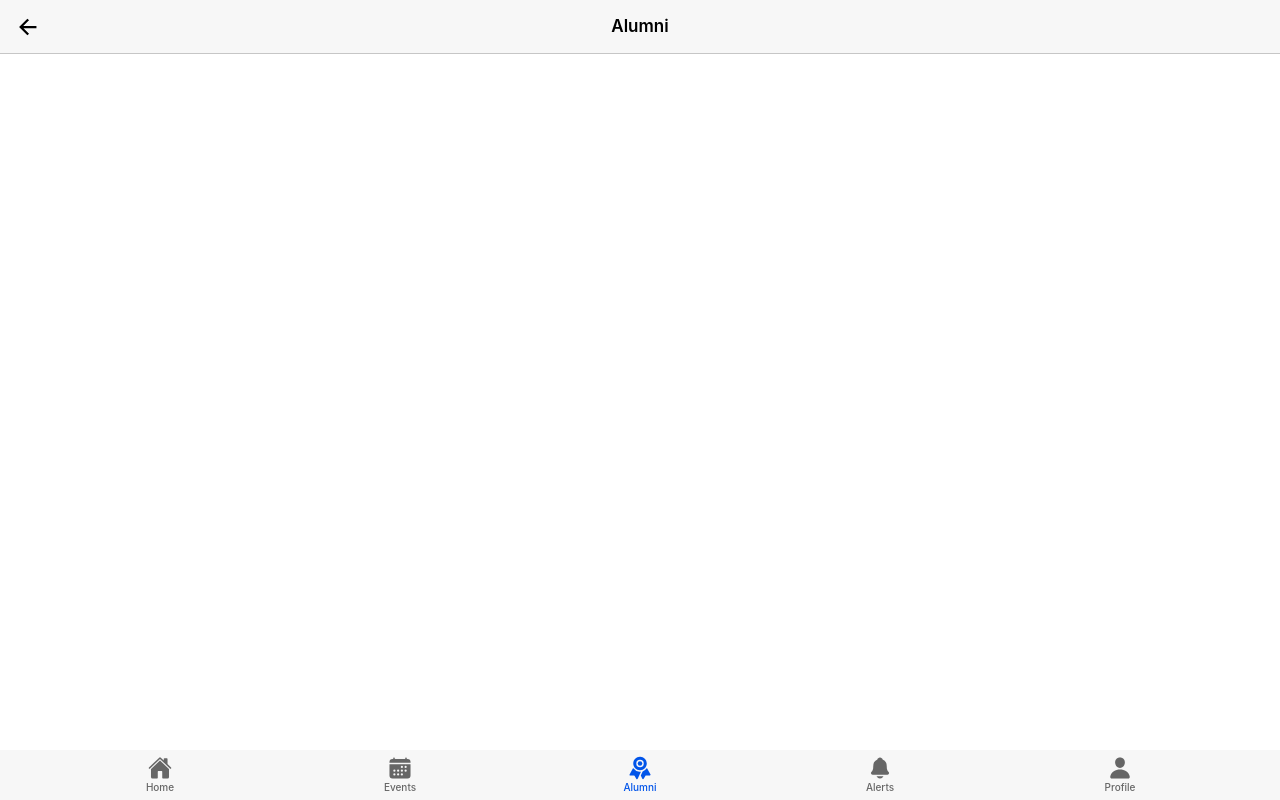
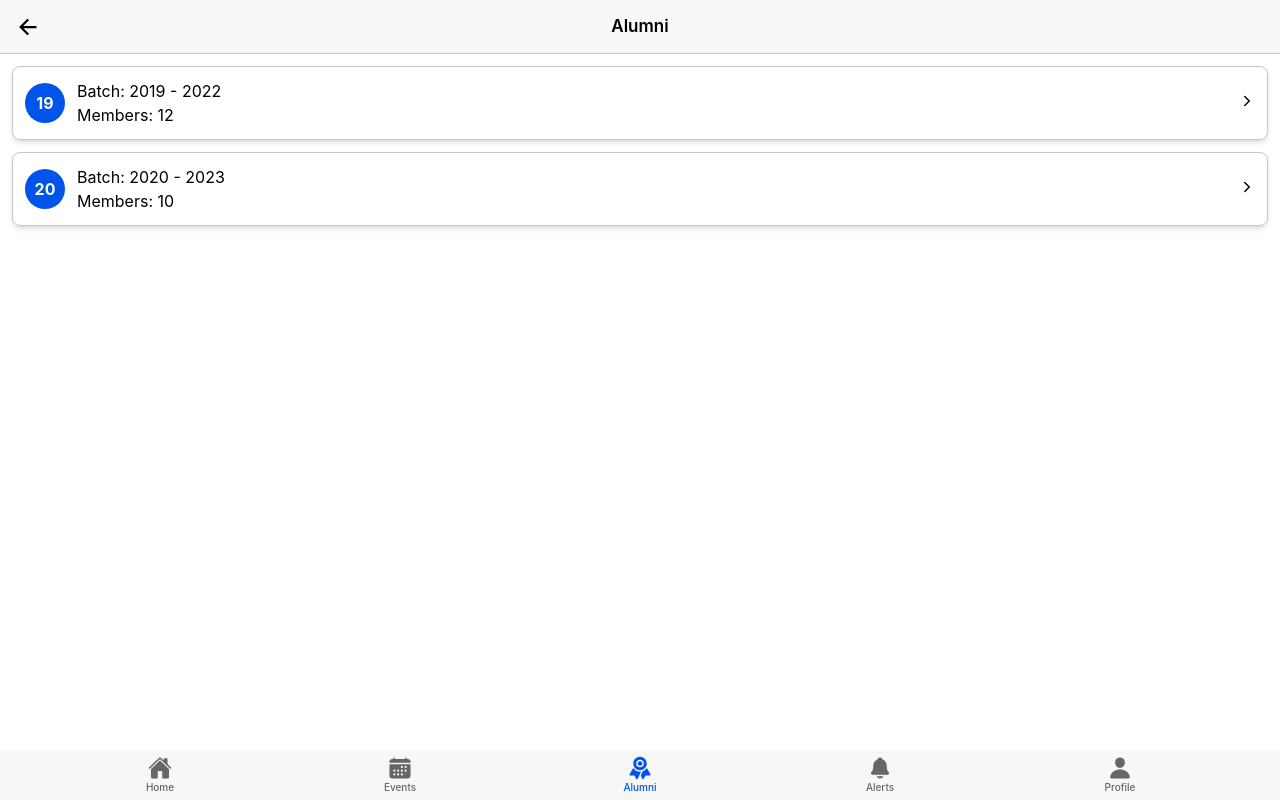
Before and after one commit to IONHAX04/SONA-NCC-ALUMNI, a React (Vite) app: page /alumni in a window 1280 px wide. Built offline with nearby package versions, Linux system fonts and the light colour scheme.

Commit message:
batch details drafted

```diff
--- a/index.html
+++ b/index.html
@@ -25,6 +25,6 @@
   </head>
   <body>
     <div id="root"></div>
-    <script type="module" src="/src/main.tsx"></script>
+    <script type="module" src="./src/main.tsx"></script>
   </body>
 </html>
--- a/src/pages/02-Login/Login.tsx
+++ b/src/pages/02-Login/Login.tsx
@@ -36,7 +36,7 @@ const Login: React.FC = () => {
             type="email"
             placeholder="Email"
             style={{ marginBottom: "15px" }}
-            className="mb-4 w-full rounded-lg border border-gray-300 bg-white px-4 py-3 text-sm focus:outline-none focus:border-gray-300"
+            className="mb-4 w-full rounded-lg border border-[#c6c6c6] bg-white px-4 py-3 text-sm focus:outline-none focus:border-gray-300"
           />
 
           {/* Password Input */}
@@ -44,7 +44,7 @@ const Login: React.FC = () => {
             type="password"
             placeholder="Password"
             style={{ marginBottom: "20px" }}
-            className="mb-2 w-full rounded-lg border border-gray-300 bg-white px-4 py-3 text-sm focus:outline-none focus:border-gray-300"
+            className="mb-2 w-full rounded-lg border border-[#c6c6c6] bg-white px-4 py-3 text-sm focus:outline-none focus:border-gray-300"
           />
 
           {/* Forgot Password */}
--- a/src/pages/03-BatchDetails/BatchDetails.tsx
+++ b/src/pages/03-BatchDetails/BatchDetails.tsx
@@ -24,7 +24,9 @@ const BatchDetails: React.FC = () => {
   const [presentingElement, setPresentingElement] =
     useState<HTMLElement | null>(null);
 
-  const [selectedYear, setSelectedYear] = useState<number | null>(null);
+  const [selectedYearRange, setSelectedYearRange] = useState<string | null>(
+    null
+  );
   const [selectedUnit, setSelectedUnit] = useState<string | null>(null);
   const [selectedRank, setSelectedRank] = useState<string | null>(null);
 
@@ -41,7 +43,12 @@ const BatchDetails: React.FC = () => {
     setModalType(null);
   }
 
-  const years = Array.from({ length: 21 }, (_, i) => 2010 + i);
+  // Generate year ranges: 2010-2013 up to 2026-2029
+  const years = Array.from({ length: 17 }, (_, i) => {
+    const start = 2010 + i;
+    const end = start + 3;
+    return `${start} - ${end}`;
+  });
 
   const units = ["11 TN SIG COY", "12 TN BN NCC"];
 
@@ -74,9 +81,9 @@ const BatchDetails: React.FC = () => {
       <IonContent>
         {/* Year */}
         <IonItem lines="full" button onClick={() => openModal("year")}>
-          <IonLabel>Year of Passing</IonLabel>
+          <IonLabel>Year</IonLabel>
           <p slot="end" className="text-[#1173d4]">
-            {selectedYear ?? "Select Year"}
+            {selectedYearRange ?? "Select Year Range"}
           </p>
         </IonItem>
 
@@ -98,30 +105,30 @@ const BatchDetails: React.FC = () => {
 
         {/* Inputs */}
         <div className="p-4 space-y-4">
+          {" "}
           <input
             type="text"
             placeholder="Name"
             className="w-full rounded-lg border border-gray-300 bg-white px-4 py-3 text-sm focus:outline-none"
-          />
+          />{" "}
           <input
             type="text"
             style={{ marginTop: "8px" }}
             placeholder="Mobile"
             className="w-full rounded-lg border border-gray-300 bg-white px-4 py-3 text-sm focus:outline-none"
-          />
+          />{" "}
           <input
             type="text"
             style={{ marginTop: "8px" }}
             placeholder="Email"
             className="w-full rounded-lg border border-gray-300 bg-white px-4 py-3 text-sm focus:outline-none"
-          />
+          />{" "}
           <input
             type="text"
             style={{ marginTop: "8px" }}
             placeholder="Designation"
             className="w-full rounded-lg border border-gray-300 bg-white px-4 py-3 text-sm focus:outline-none"
-          />
-
+          />{" "}
           <button
             onClick={() => history.push("/home")}
             className="w-full bg-[#1173d4] mt-4 rounded-lg text-white uppercase font-bold py-3"
@@ -131,8 +138,9 @@ const BatchDetails: React.FC = () => {
               textTransform: "uppercase",
             }}
           >
-            Login
-          </button>
+            {" "}
+            Submit{" "}
+          </button>{" "}
         </div>
 
         {/* Shared Modal */}
@@ -141,7 +149,7 @@ const BatchDetails: React.FC = () => {
             <IonToolbar>
               <IonTitle>
                 {modalType === "year"
-                  ? "Select Year"
+                  ? "Select Year Range"
                   : modalType === "unit"
                   ? "Select Unit"
                   : "Select Rank"}
@@ -154,16 +162,16 @@ const BatchDetails: React.FC = () => {
           <IonContent>
             <IonList>
               {modalType === "year" &&
-                years.map((year) => (
+                years.map((range) => (
                   <IonItem
-                    key={year}
+                    key={range}
                     button
                     onClick={() => {
-                      setSelectedYear(year);
+                      setSelectedYearRange(range);
                       dismiss();
                     }}
                   >
-                    <IonLabel>{year}</IonLabel>
+                    <IonLabel>{range}</IonLabel>
                   </IonItem>
                 ))}
               {modalType === "unit" &&
--- a/src/pages/05-Events/Events.tsx
+++ b/src/pages/05-Events/Events.tsx
@@ -22,7 +22,8 @@ const Events: React.FC = () => {
           </IonButtons>
           <IonTitle>Events</IonTitle>
         </IonToolbar>
-        <IonToolbar>
+      </IonHeader>
+      <IonContent>
         <IonSegment value="achievements">
           <IonSegmentButton value="achievements">
             <IonLabel>Achievements</IonLabel>
@@ -31,9 +32,7 @@ const Events: React.FC = () => {
             <IonLabel>Events</IonLabel>
           </IonSegmentButton>
         </IonSegment>
-        </IonToolbar>
-      </IonHeader>
-      <IonContent></IonContent>
+      </IonContent>
     </IonPage>
   );
 };
--- a/src/pages/08-Alumni/Alumni.tsx
+++ b/src/pages/08-Alumni/Alumni.tsx
@@ -3,10 +3,12 @@ import {
   IonButtons,
   IonContent,
   IonHeader,
+  IonIcon,
   IonPage,
   IonTitle,
   IonToolbar,
 } from "@ionic/react";
+import { chevronForwardOutline } from "ionicons/icons";
 import React from "react";
 
 const Alumni: React.FC = () => {
@@ -20,7 +22,37 @@ const Alumni: React.FC = () => {
           <IonTitle>Alumni</IonTitle>
         </IonToolbar>
       </IonHeader>
-      <IonContent></IonContent>
+      <IonContent>
+        <div className="flex items-center justify-between m-3 shadow-md border-[#c6c6c6] border rounded-lg p-3">
+          <div className="flex gap-3 items-center">
+            <div className="w-10 h-10 flex items-center justify-center rounded-full bg-[#0054e9] text-white font-bold">
+              <p>19</p>
+            </div>
+            <div className="flex flex-col">
+              <p>Batch: 2019 - 2022</p>
+              <p>Members: 12</p>
+            </div>
+          </div>
+          <div>
+            <IonIcon icon={chevronForwardOutline} />
+          </div>
+        </div>
+
+        <div className="flex items-center justify-between m-3 shadow-md border-[#c6c6c6] border rounded-lg p-3">
+          <div className="flex gap-3 items-center">
+            <div className="w-10 h-10 flex items-center justify-center rounded-full bg-[#0054e9] text-white font-bold">
+              <p>20</p>
+            </div>
+            <div className="flex flex-col">
+              <p>Batch: 2020 - 2023</p>
+              <p>Members: 10</p>
+            </div>
+          </div>
+          <div>
+            <IonIcon icon={chevronForwardOutline} />
+          </div>
+        </div>
+      </IonContent>
     </IonPage>
   );
 };
--- a/src/theme/variables.css
+++ b/src/theme/variables.css
@@ -16,3 +16,7 @@ ion-select::part(text) {
 ion-select::part(container) {
   justify-content: flex-end;
 }
+
+ion-segment-button {
+  padding: 7px;
+}
```
Lines whose indentation alone changed are shown as unchanged.
